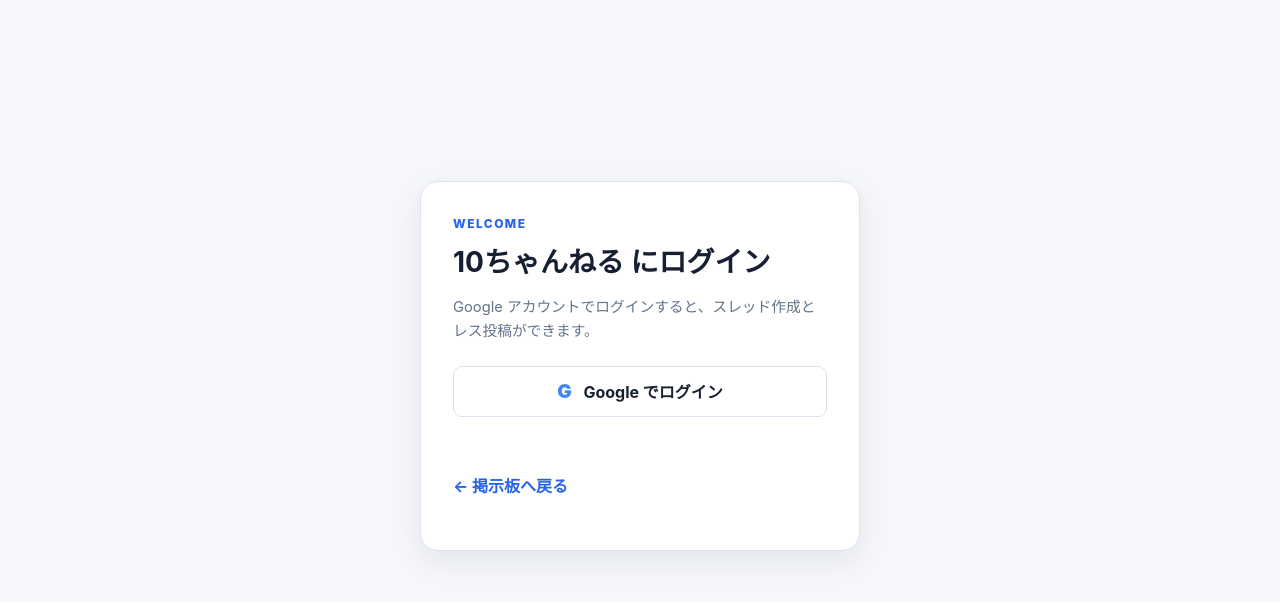
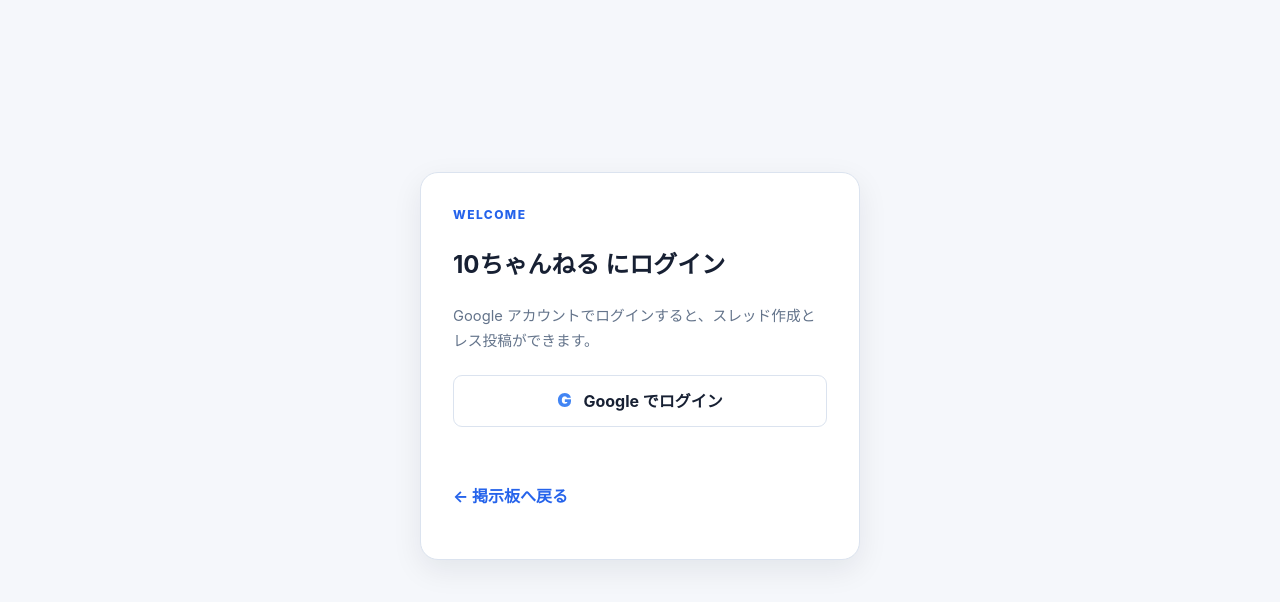
Before and after one commit to tmimiyan/10ch, a plain HTML site: page login.html in a window 1280 px wide. Shown: the part 68-670 px from the top of the page. Drawn offline with Linux system fonts and the light colour scheme.

Commit message:
Update login.html

```diff
--- a/login.html
+++ b/login.html
@@ -22,7 +22,7 @@
     <main class="auth-main">
       <section class="auth-card" aria-labelledby="login-heading">
         <p class="eyebrow">WELCOME</p>
-        <h1 id="login-heading">10ちゃんねる にログイン</h1>
+        <h2 id="login-heading">10ちゃんねる にログイン</h2>
         <p class="muted">Google アカウントでログインすると、スレッド作成とレス投稿ができます。</p>
         <button id="google-login" class="button button-google" type="button"><span aria-hidden="true">G</span> Google でログイン</button>
         <p id="auth-status" class="form-status" aria-live="polite"></p>
```
